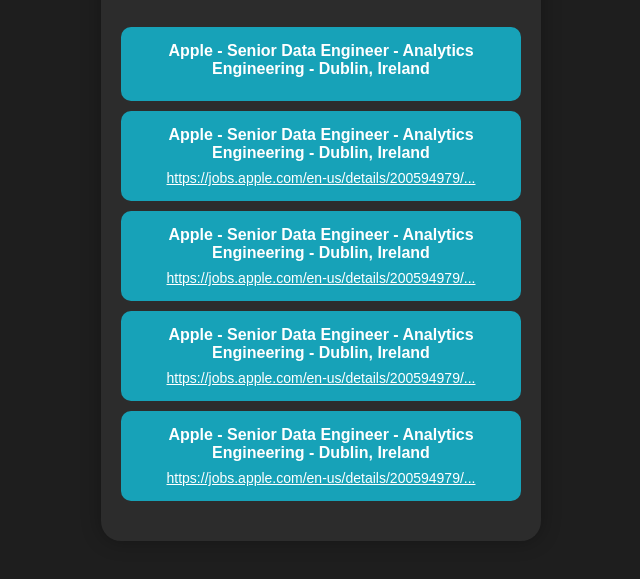
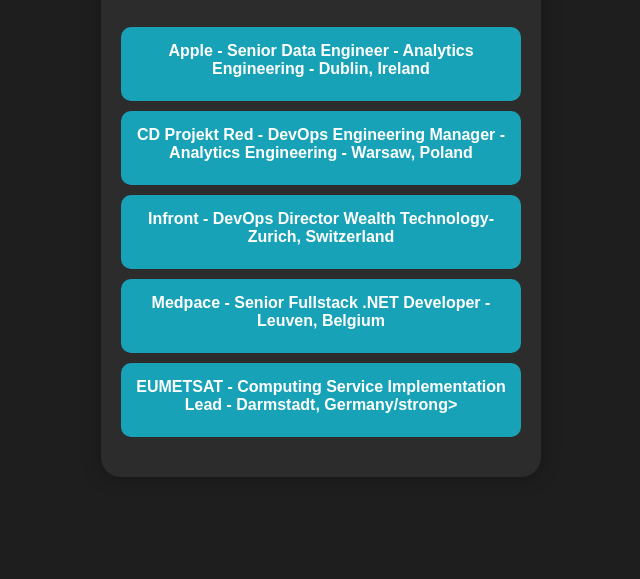
Before and after one commit to jtechhunter/landing-page, a plain HTML site: page index.html in a window 1280 px wide. Shown: the part 181-760 px from the top of the page, without its empty margins (319-959 px from the left). Drawn offline with Linux system fonts and the light colour scheme.

Commit message:
Update index.html

```diff
--- a/index.html
+++ b/index.html
@@ -85,30 +85,27 @@
     </div>
 
    <div class="job-card">
-      <strong>Apple - Senior Data Engineer - Analytics Engineering - Dublin, Ireland</strong>
-      <a href="https://jobs.apple.com/en-us/details/200594979/senior-data-engineer-analytics-engineering?team=SFTWR" target="_blank">
-        https://jobs.apple.com/en-us/details/200594979/...
+      <strong>CD Projekt Red - DevOps Engineering Manager - Analytics Engineering - Warsaw, Poland</strong>
+      <a href="https://www.cdprojektred.com/en/jobs/744000044514703-devops-engineering-manager" target="_blank">
+
       </a>
     </div>
 
     <div class="job-card">
-      <strong>Apple - Senior Data Engineer - Analytics Engineering - Dublin, Ireland</strong>
-      <a href="https://jobs.apple.com/en-us/details/200594979/senior-data-engineer-analytics-engineering?team=SFTWR" target="_blank">
-        https://jobs.apple.com/en-us/details/200594979/...
+      <strong>Infront - DevOps Director Wealth Technology- Zurich, Switzerland</strong>
+      <a href="http://mycareer.infrontfinance.com/accueil.aspx?LCID=2057#ancrecontenu" target="_blank">
       </a>
     </div>
 
     <div class="job-card">
-      <strong>Apple - Senior Data Engineer - Analytics Engineering - Dublin, Ireland</strong>
-      <a href="https://jobs.apple.com/en-us/details/200594979/senior-data-engineer-analytics-engineering?team=SFTWR" target="_blank">
-        https://jobs.apple.com/en-us/details/200594979/...
+      <strong>Medpace - Senior Fullstack .NET Developer - Leuven, Belgium</strong>
+      <a href="https://careers.medpace.com/jobs/10969?lang=en-us" target="_blank">
       </a>
     </div>
 
     <div class="job-card">
-      <strong>Apple - Senior Data Engineer - Analytics Engineering - Dublin, Ireland</strong>
-      <a href="https://jobs.apple.com/en-us/details/200594979/senior-data-engineer-analytics-engineering?team=SFTWR" target="_blank">
-        https://jobs.apple.com/en-us/details/200594979/...
+      <strong>EUMETSAT - Computing Service Implementation Lead - Darmstadt, Germany/strong>
+      <a href="https://eumetsat.onlyfy.jobs/job/3sl1vgp2" target="_blank">
       </a>
     </div>
   </div>
```
